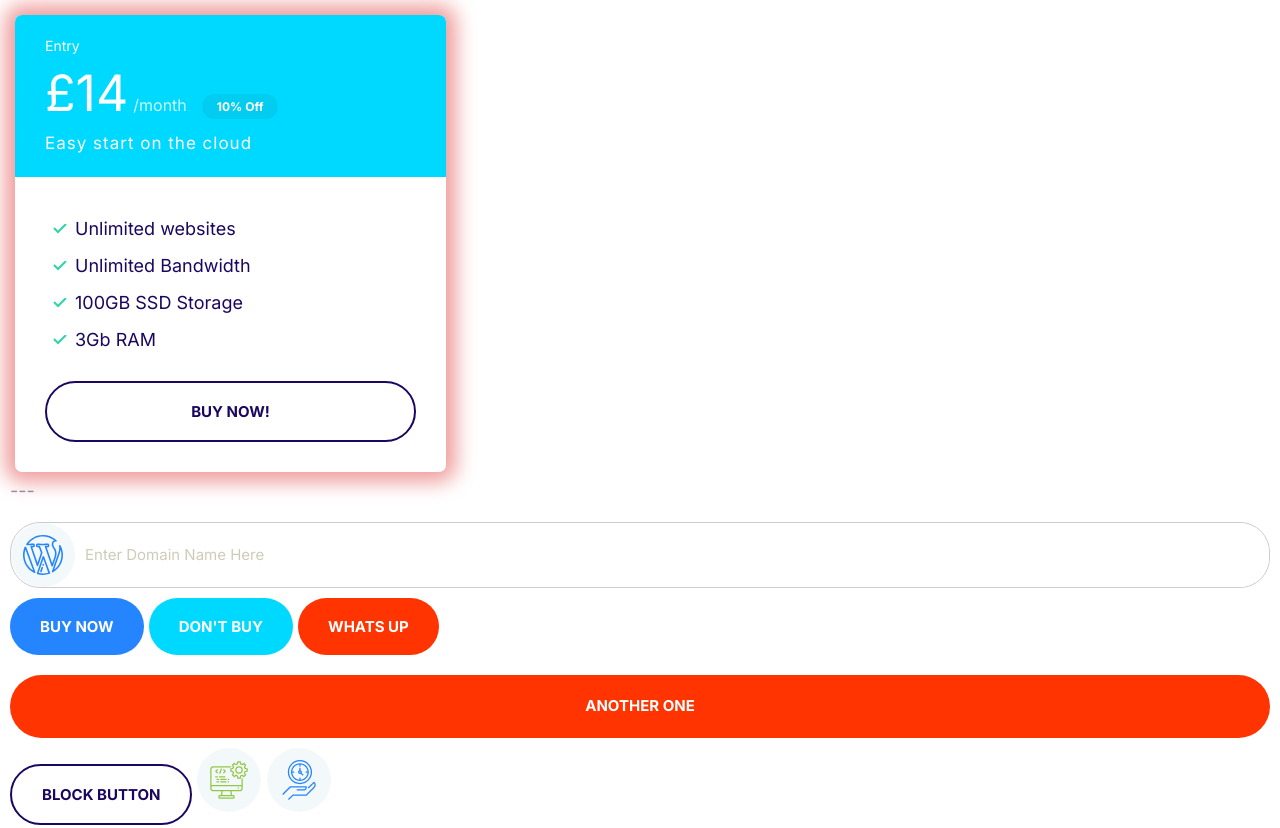
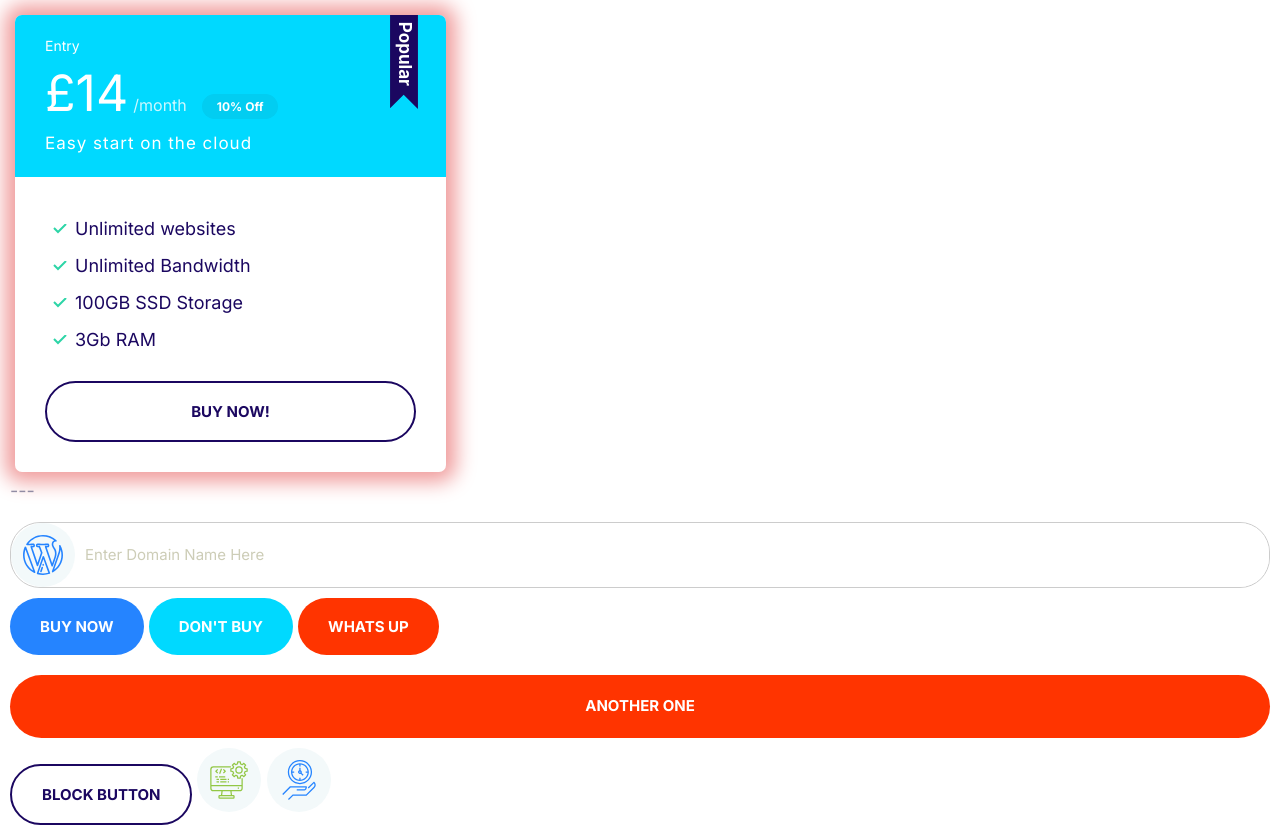
Before and after one commit to Cliff1967/Cliff_test, a plain HTML site: page index.html in a window 1280 px wide. Shown: the top 828 px of the page. Drawn offline with Linux system fonts and the light colour scheme.

Commit message:
adding popluar banner

```diff
--- a/css/Styles.css
+++ b/css/Styles.css
@@ -286,6 +286,19 @@ a {
 .plan .list__item {
   margin-bottom: 2rems;
 }
+.plan--popular .card__header {
+  position: relative;
+}
+
+.plan--popular .card__header::before {
+  content: url(../images/popular.svg);
+  width: 40px;
+  height: 70px;
+  display: inline-block;
+  position: absolute;
+  top: -6px;
+  right: 5%;
+}
 @media screen and (min-width: 1024px) {
   .plan__name {
     font-size: 1.4rem;
--- a/index.html
+++ b/index.html
@@ -18,7 +18,7 @@
     <!--CARD Components-->
 
   <div style="width:35%; padding: 5px">
-    <div class="plan">
+    <div class="plan plan--popular">
     <div class="card card--secondary">
       <header class="card__header">
         <h3 class="plan__name">Entry</h3>
```
Also changed, not shown: images/popular.svg (added).
